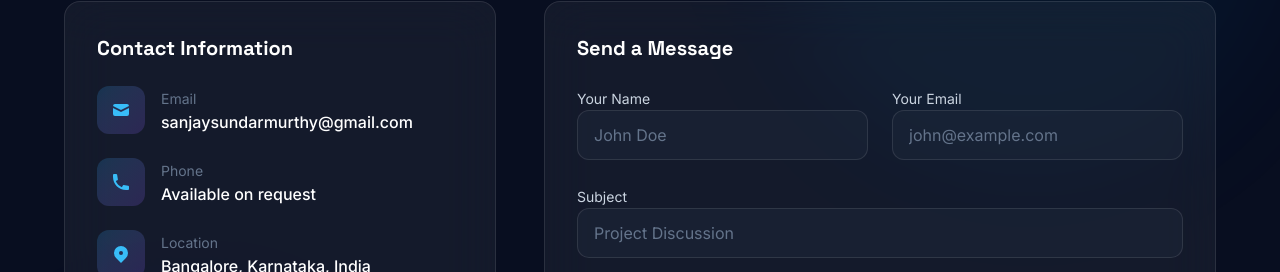
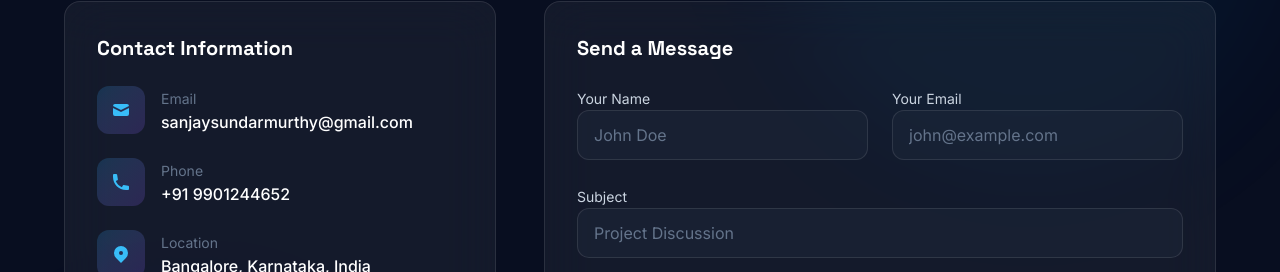
Before and after one commit to SanjaySundarMurthy/Sanjay-portfolio, a React (Vite) app: page / in a window 1280 px wide. Shown: the part 9177-9449 px from the top of the page. Built offline with nearby package versions, Linux system fonts and the light colour scheme.

Commit message:
Added phone number to contact section

```diff
--- a/src/components/Contact.jsx
+++ b/src/components/Contact.jsx
@@ -37,8 +37,8 @@ const Contact = ({ setCursorVariant }) => {
     {
       icon: HiPhone,
       label: 'Phone',
-      value: 'Available on request',
-      href: '#',
+      value: '+91 9901244652',
+      href: 'tel:+919901244652',
     },
     {
       icon: HiLocationMarker,
```
